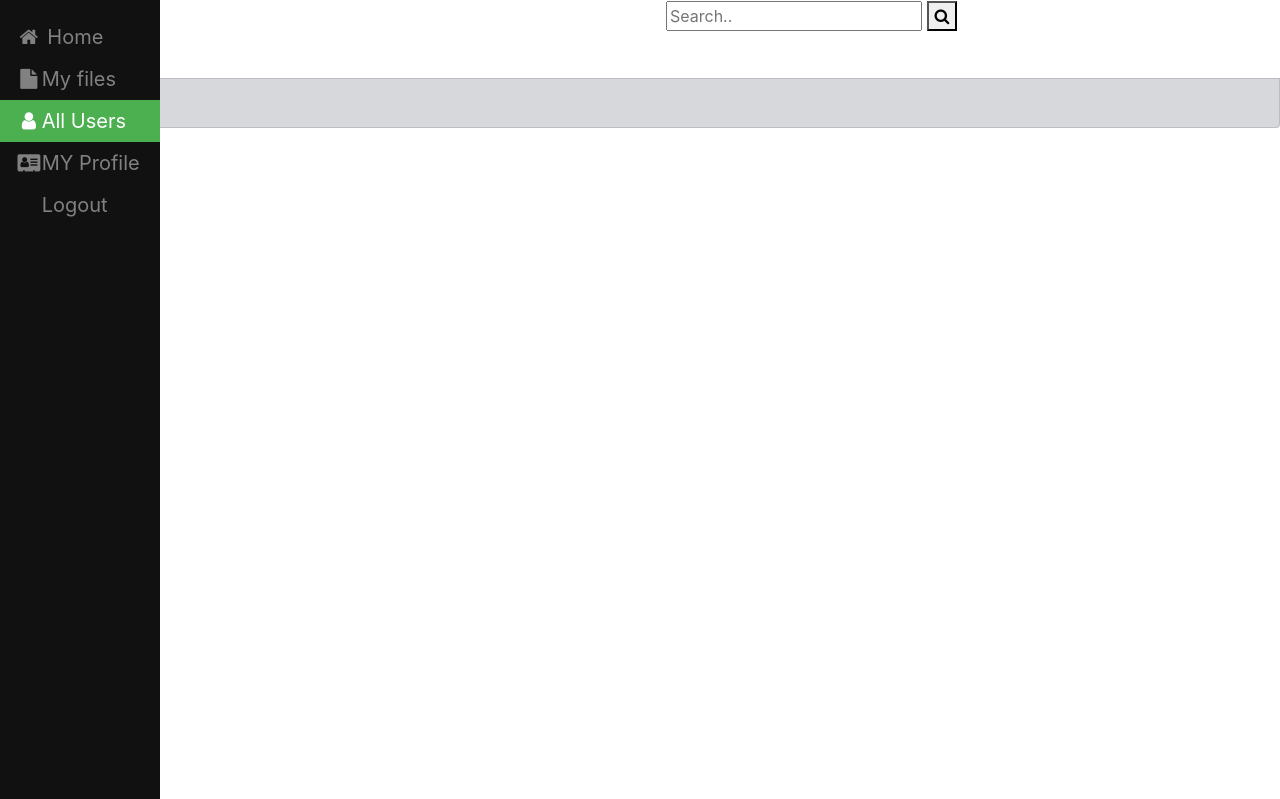
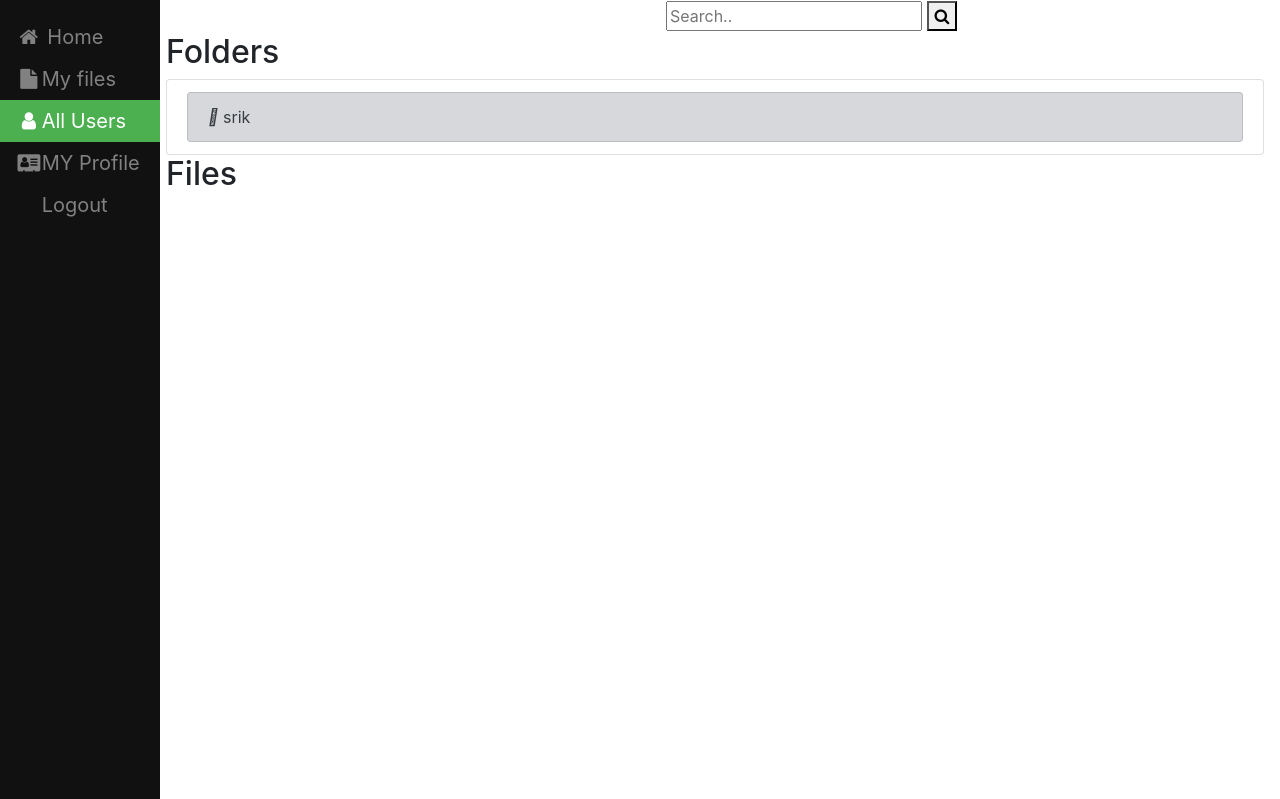
Before and after one commit to BUNNY-1269/Doc_Sharings, a Django app: page /admin in a window 1280 px wide. Shown: the top 799 px of the page. Run offline with Django 3.2, Linux system fonts and the light colour scheme; data comes from the database, SQL or seed files in the repository; some libraries are stand-ins or nearby versions.

Commit message:
Update ousersfile.html

```diff
--- a/templates/filesharing/ousersfile.html
+++ b/templates/filesharing/ousersfile.html
@@ -1,18 +1,14 @@
 {% load static %}
 <!DOCTYPE html>
 <html lang="en" dir="ltr">
-
 <head>
     <meta charset="utf-8">
     <title>Home</title>
     <link rel="stylesheet" type="text/css" href="{%  static "css/styles.css" %}"/>
     <link rel="stylesheet" href="https://cdnjs.cloudflare.com/ajax/libs/font-awesome/4.7.0/css/font-awesome.min.css">
     <link rel="stylesheet" href="https://maxcdn.bootstrapcdn.com/bootstrap/4.0.0/css/bootstrap.min.css" integrity="sha384-Gn5384xqQ1aoWXA+058RXPxPg6fy4IWvTNh0E263XmFcJlSAwiGgFAW/dAiS6JXm" crossorigin="anonymous">
-
-
 </head>
 <body>
-
 <div class="sidebar">
   <a href="home1"><i class="fa fa-fw fa-home"></i> Home</a>
   <a  href="My_Files"><i class="fa fa-fw fa-file"></i>My files</a>
@@ -26,50 +22,36 @@
   <button type="submit"><i class="fa fa-search"></i></button>
 </form>
 
-
-
+<div class="content">
+<div class="list-group">
+<h2>Folders</h2>
 {% if all_folders %}
+  {% for f in all_folders %}
+          <div class="list-group">
+               <div class="list-group-item">
+                   <a href="{% url 'filesharing:detail' f.id %}" class="list-group-item list-group-item-action list-group-item-secondary "><i class='fas fa-folder'></i> {{ f }} </a>
+               </div>
+          </div>
+   {% endfor %}
+{% else %}
+<h5>No folders here</h5>
+{% endif %}
 
 <div class="list-group">
-    <h2>Folders</h2>
-  {% for f in all_folders %}
-
-   <a href="{% url 'filesharing:detail' f.id %}" class="list-group-item list-group-item-action list-group-item-secondary "><i class='fas fa-folder'></i> {{ f }} </a>
-  {% endfor %}
-</div>
-
-
-
-
-{% endif %}
-
-
-
-
-{% if all_files %}
-       <div class="content">
+  <h2>Files</h2>
+  {% for file in all_files %}
         <div class="list-group">
-      {% for file in all_files %}
-          {% if file.isprivate %}
-          {% else %}
-            <div class="list-group">
-                 <div  class="list-group-item">
+             <div class="list-group-item">
                  <h4 class="list-group-item-text">{{ file.name}}</h4>
                   <p class="list-group-item-text">{{ file.created_on}}</p>
                  <a class="list-group-item-text" href="{{ file.file.url }}" target="_blank"><button type="button" class="btn btn-primary">Preview</button> </a> </td>
+
                  <a class="list-group-item-text" href="{{ file.file.url }}" target="_blank" download><button type="button" class="btn btn-primary">Download</button></a>&nbsp;&nbsp;&nbsp;&nbsp;&nbsp;&nbsp;
-
               </div>
         </div>
-          {% endif %}
  {% endfor %}
  </div>
 </div>
-
-
-{% endif %}
-
-
-
+</div>
 </body>
 </html>
```
Lines whose indentation alone changed are shown as unchanged.
